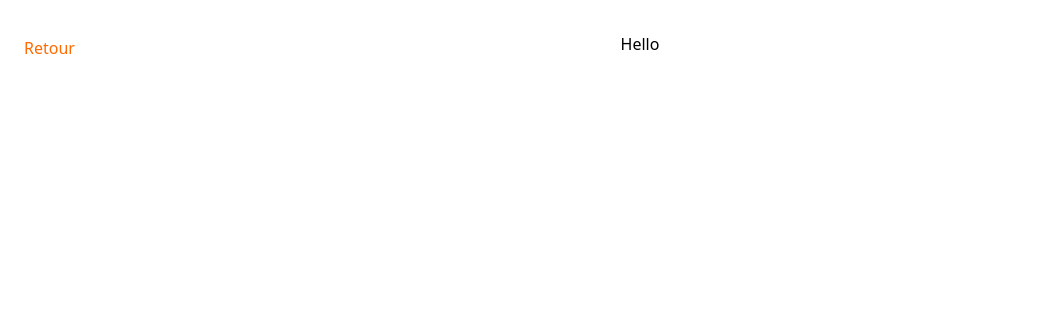
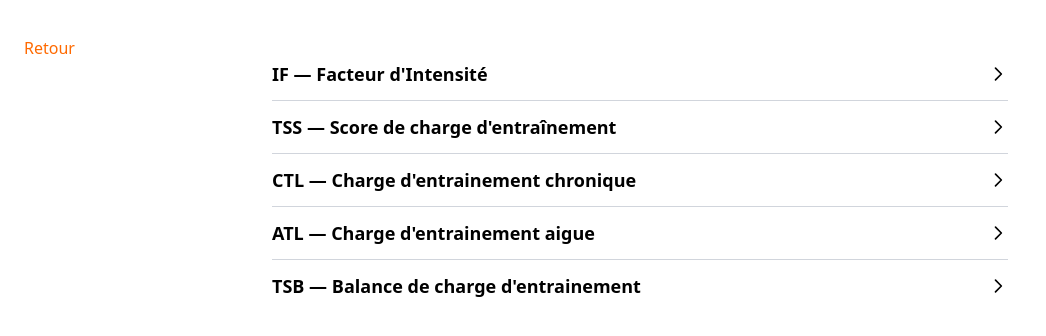
Before and after one commit to raphpay/Stravanalyser-front, a React (Vite) app: page /help in a window 1280 px wide. Shown: the top 336 px of the page, without its empty margins (0-1046 px from the left). Built offline with nearby package versions, Linux system fonts and the light colour scheme.

Commit message:
Integrate helper indicators #1

```diff
--- a/package.json
+++ b/package.json
@@ -14,6 +14,7 @@
     "dayjs": "^1.11.13",
     "react": "^19.1.1",
     "react-dom": "^19.1.1",
+    "react-markdown": "^10.1.0",
     "react-router-dom": "^7.8.0"
   },
   "devDependencies": {
--- /dev/null
+++ b/src/business-logic/data/indicators.json
@@ -0,0 +1,27 @@
+[
+  {
+    "shortcut": "IF",
+    "longName": "Facteur d'Intensité",
+    "description": "### 1. IF — Intensity Factor (Facteur d'Intensité)\n- **Définition :** Rapport entre la puissance moyenne normalisée (ou fréquence cardiaque) d'une séance et la puissance fonctionnelle maximale (FTP) de l'athlète.\n- **Rôle :** Mesure l'intensité relative d'un entraînement. IF = 1 signifie un effort à FTP, 0.7 un effort modéré.\n\n- **Valeurs typiques :**\n\n- Faible : < 0.6\n\n- Modérée : 0.6-0.75\n\n- Élevée : 0.75-0.9\n\n- Très élevée : > 0.9"
+  },
+  {
+    "shortcut": "TSS",
+    "longName": "Score de charge d'entraînement",
+    "description": "### 2. TSS — Training Stress Score (Score de charge d'entraînement)\n\n- **Définition :** Quantifie la charge d'entraînement globale d'une séance en combinant durée et intensité.\n\n- **Rôle :** Permet d'estimer la “fatigue” générée par une séance. Plus le TSS est élevé, plus la séance est exigeante.\n\n- **Utilisation :** Sert à suivre la charge cumulée sur plusieurs jours."
+  },
+  {
+    "shortcut": "CTL",
+    "longName": "Charge d'entrainement chronique",
+    "description": " **Définition :** Moyenne mobile pondérée de la charge d'entraînement (TSS) sur environ 6 semaines (42 jours).\n- **Rôle :** Indique la forme physique globale de l'athlète sur le moyen-long terme, sa “capacité d'endurance”.\n- **Calcul :** Moyenne exponentielle glissante du TSS des 42 derniers jours."
+  },
+  {
+    "shortcut": "ATL",
+    "longName": "Charge d'entrainement aigue",
+    "description": "**Définition :** Moyenne mobile pondérée de la charge d'entraînement (TSS) sur une semaine (7 jours).\n- **Rôle :** Indique la fatigue accumulée récente, liée aux séances des derniers jours.\n- **Calcul :** Moyenne exponentielle glissante du TSS des 7 derniers jours."
+  },
+  {
+    "shortcut": "TSB",
+    "longName": "Balance de charge d'entrainement",
+    "description": "- **Définition :** Différence entre CTL et ATL :\nTSB = CTL - ATL\n- **Rôle :** Indique l'état de fraîcheur ou fatigue de l'athlète :\n- **TSB positif (> 0)** → athlète bien reposé, frais.\n- **TSB négatif (< 0)** → athlète fatigué, surchargé.\n- **Utilisation :** Pour planifier les jours de repos et affiner le pic de forme avant compétition."
+  }
+]
--- a/src/pages/HelpPage.tsx
+++ b/src/pages/HelpPage.tsx
@@ -1,10 +1,16 @@
+import { useState } from "react";
+import ReactMarkdown from "react-markdown";
 import { useNavigate } from "react-router-dom";
+
+import indicators from "../business-logic/data/indicators.json";
 
 export default function HelpPage() {
   const navigate = useNavigate();
 
+  const [expandedIndex, setExpandedIndex] = useState<number | null>(null);
+
   return (
-    <div className="flex flex-col gap-2">
+    <div className="max-w-3xl mx-auto p-4">
       <button
         className="fixed top-6 left-6 w-12 h-12 text-orange-500  cursor-pointer"
         onClick={() => navigate(-1)}
@@ -13,7 +19,53 @@ export default function HelpPage() {
       >
         Retour
       </button>
-      Hello
+      <ul className="divide-y divide-gray-300">
+        {indicators.map(({ shortcut, longName, description }, i) => {
+          const isExpanded = expandedIndex === i;
+          return (
+            <li key={shortcut} className="py-3">
+              <button
+                onClick={() => setExpandedIndex(isExpanded ? null : i)}
+                className="w-full flex items-center justify-between font-semibold text-lg focus:outline-none"
+                aria-expanded={isExpanded}
+                aria-controls={`desc-${i}`}
+                id={`btn-${i}`}
+              >
+                <span>
+                  {shortcut} — {longName}
+                </span>
+                {/* Flèche qui pivote */}
+                <svg
+                  className={`w-5 h-5 transform transition-transform duration-300 ${
+                    isExpanded ? "rotate-90" : ""
+                  }`}
+                  fill="none"
+                  stroke="currentColor"
+                  strokeWidth={2}
+                  viewBox="0 0 24 24"
+                  aria-hidden="true"
+                >
+                  <path
+                    strokeLinecap="round"
+                    strokeLinejoin="round"
+                    d="M9 5l7 7-7 7"
+                  />
+                </svg>
+              </button>
+              {isExpanded && (
+                <div
+                  id={`desc-${i}`}
+                  role="region"
+                  aria-labelledby={`btn-${i}`}
+                  className="mt-2 prose prose-sm max-w-none"
+                >
+                  <ReactMarkdown>{description}</ReactMarkdown>
+                </div>
+              )}
+            </li>
+          );
+        })}
+      </ul>
     </div>
   );
 }
```
Also changed, not shown: 1 other file (tests, documents, lock files or other folders).
